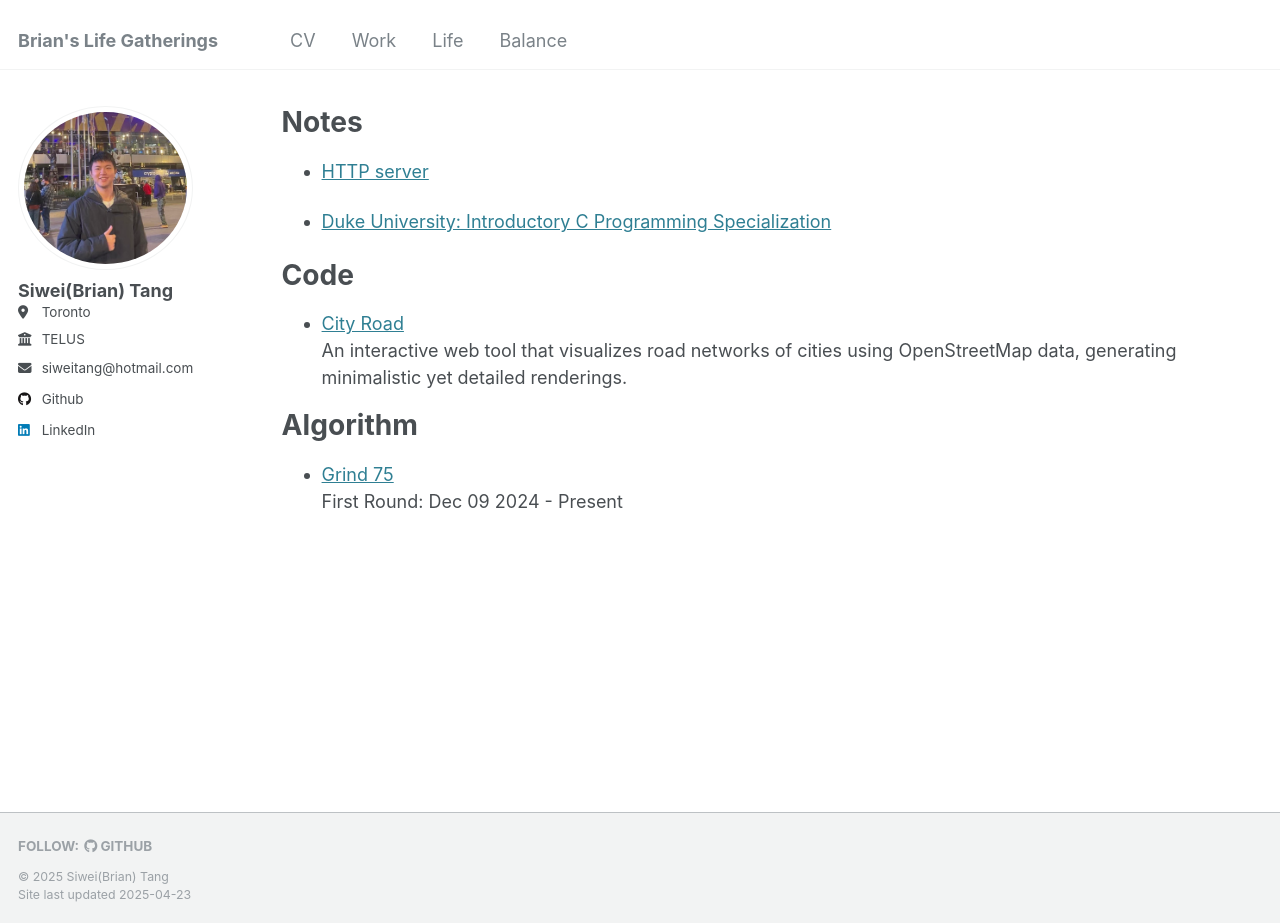
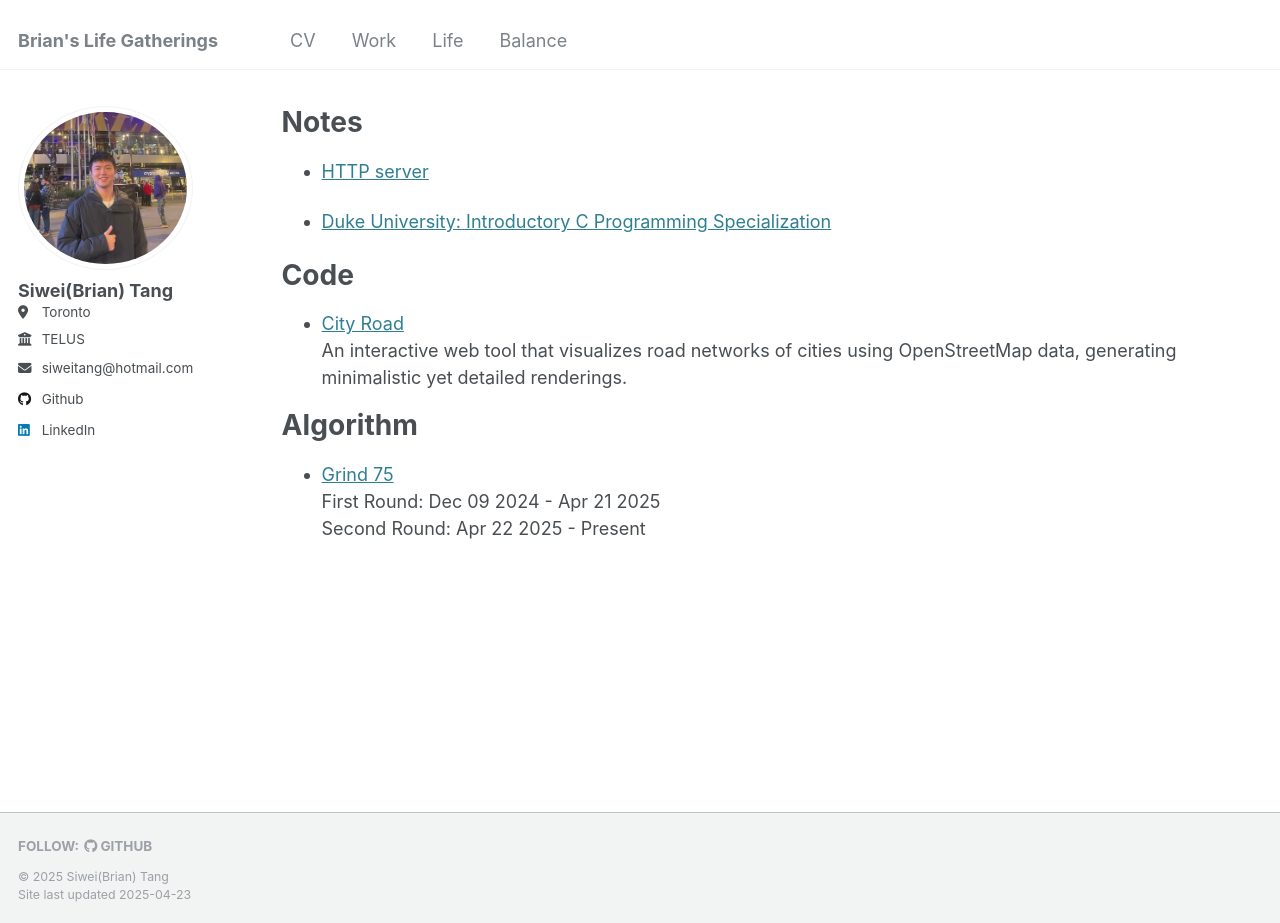
Before and after one commit to tangsiwei0831/tangsiwei0831.github.io, a Jekyll site: the page built from _pages/balance.md, in a window 1280 px wide and 923 px high. Built offline with Jekyll 4.4.1, drawn with Linux system fonts in a browser that asks for light colours.

Commit message:
first round of leetcode

```diff
--- a/_pages/balance.md
+++ b/_pages/balance.md
@@ -24,4 +24,5 @@ Code
 Algorithm
 ======
 * [Grind 75](https://www.techinterviewhandbook.org/grind75) <br/>
-First Round: Dec 09 2024 - Present
+First Round: Dec 09 2024 - Apr 21 2025 <br/>
+Second Round: Apr 22 2025 - Present
```
